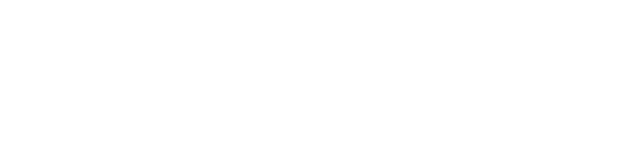
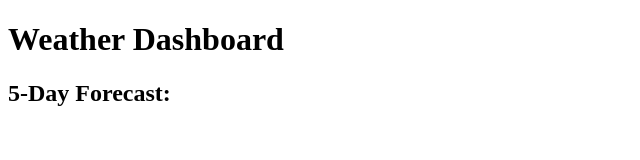
Before and after one commit to SaadYousafi87/Weather-Dashboard, a plain HTML site: page index.html in a window 1280 px wide. Shown: the whole page, without its empty margins (0-640 px from the left). Drawn offline with Linux system fonts and the light colour scheme.

Commit message:
Added semantic tags

```diff
--- a/index.html
+++ b/index.html
@@ -8,5 +8,25 @@
 </head>
 <body>
 
+    <header>
+        <h1>Weather Dashboard</h1>
+    </header>
+
+    <section id="container">
+        <aside id="search">
+
+        </aside>
+
+        <main id="forecast">
+            <section id="daily-forecast">
+
+            </section>
+            <h2>5-Day Forecast:</h2>
+            <section id="five-day-forecast">
+
+            </section>
+        </main>
+    </section>
+
 </body>
 </html>
```
